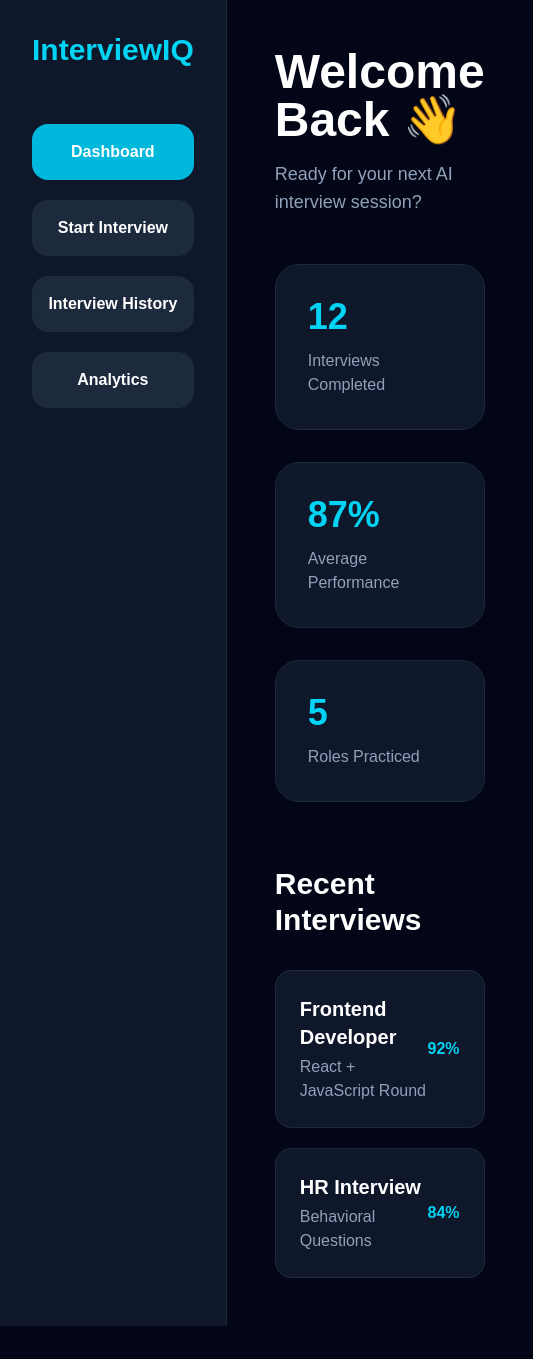
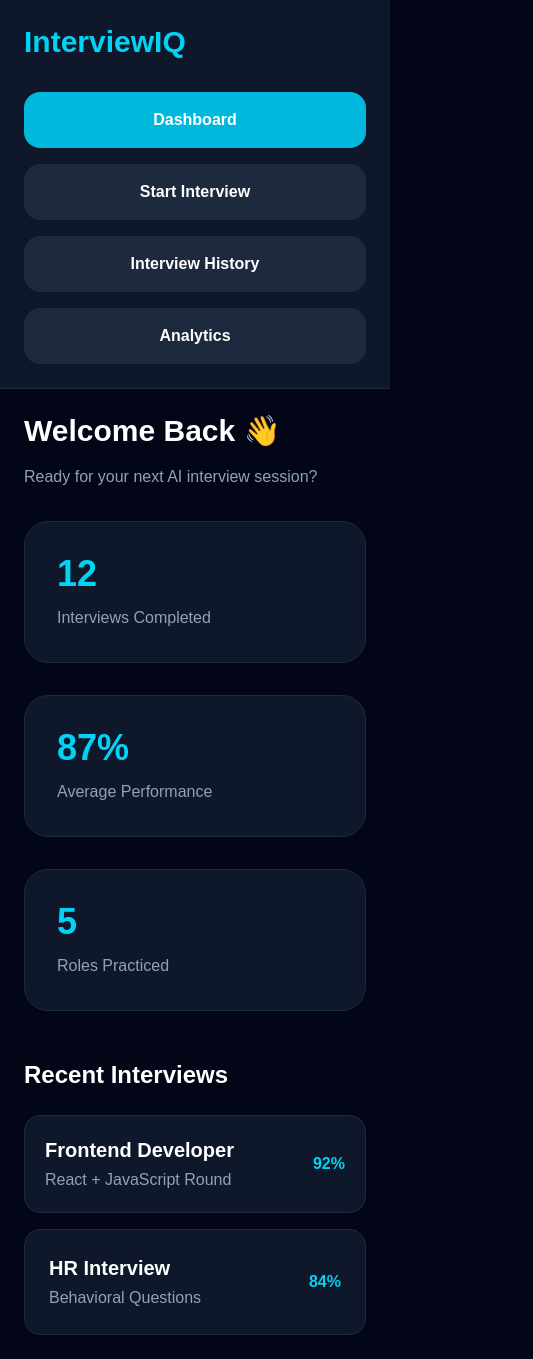
Before and after one commit to abhi-sri94/interviewiq, a React (Vite) app in the folder interviewiq/frontend/: page /dashboard in a window 390 px wide. Shown: the whole page, 533 px wide, since content can reach past the window. Before the commit the page ends 1326 px from the top, so only its background shows below. Built offline with nearby package versions, Linux system fonts and the light colour scheme; the HTML template or start-up script is replaced by a standard one.

Commit message:
Make full website responsive for mobile screens

```diff
--- a/interviewiq/frontend/src/pages/DashboardPage.jsx
+++ b/interviewiq/frontend/src/pages/DashboardPage.jsx
@@ -2,16 +2,16 @@ import { motion } from "framer-motion";
 
 function DashboardPage() {
     return (
-        <div className="min-h-screen bg-[#020617] text-white flex">
+        <div className="min-h-screen bg-[#020617] text-white flex flex-col md:flex-row">
 
             {/* Sidebar */}
-            <div className="w-[260px] bg-slate-900 border-r border-slate-800 p-8">
+            <div className="w-full md:w-[260px] bg-slate-900 border-b md:border-b-0 md:border-r border-slate-800 p-6 md:p-8">
 
-                <h1 className="text-3xl font-black text-cyan-400 mb-14">
+                <h1 className="text-3xl font-black text-cyan-400 mb-8 md:mb-14">
                     InterviewIQ
                 </h1>
 
-                <div className="space-y-5">
+                <div className="space-y-4 md:space-y-5">
 
                     <button className="w-full bg-cyan-500 text-white py-4 rounded-2xl font-semibold">
                         Dashboard
@@ -34,7 +34,7 @@ function DashboardPage() {
             </div>
 
             {/* Main Content */}
-            <div className="flex-1 p-12">
+            <div className="flex-1 p-6 md:p-12">
 
                 <motion.div
                     initial={{ opacity: 0, y: 25 }}
@@ -42,11 +42,11 @@ function DashboardPage() {
                     transition={{ duration: 0.7 }}
                 >
 
-                    <h1 className="text-5xl font-black mb-4">
+                    <h1 className="text-3xl md:text-5xl font-black mb-4">
                         Welcome Back 👋
                     </h1>
 
-                    <p className="text-slate-400 text-lg mb-12">
+                    <p className="text-slate-400 text-base md:text-lg mb-8 md:mb-12">
                         Ready for your next AI interview session?
                     </p>
 
@@ -86,15 +86,15 @@ function DashboardPage() {
                     </div>
 
                     {/* Recent Interviews */}
-                    <div className="mt-16">
+                    <div className="mt-12 md:mt-16">
 
-                        <h2 className="text-3xl font-bold mb-8">
+                        <h2 className="text-2xl md:text-3xl font-bold mb-6 md:mb-8">
                             Recent Interviews
                         </h2>
 
-                        <div className="space-y-5">
+                        <div className="space-y-4 md:space-y-5">
 
-                            <div className="bg-slate-900 border border-slate-800 rounded-2xl p-6 flex items-center justify-between">
+                            <div className="bg-slate-900 border border-slate-800 rounded-2xl p-5 md:p-6 flex items-center justify-between">
                                 <div>
                                     <h3 className="text-xl font-semibold">
                                         Frontend Developer
--- a/interviewiq/frontend/src/pages/HomePage.jsx
+++ b/interviewiq/frontend/src/pages/HomePage.jsx
@@ -50,26 +50,26 @@ function HomePage() {
                     initial={{ opacity: 0, y: 20 }}
                     animate={{ opacity: 1, y: 0 }}
                     transition={{ delay: 0.6, duration: 0.8 }}
-                    className="flex gap-5 mt-10 relative z-50"
+                    className="flex flex-col md:flex-row gap-4 md:gap-5 mt-10 relative z-50 w-full md:w-auto"
                 >
-                    <Link to="/interview">
-                        <button className="bg-cyan-500 hover:bg-cyan-600 transition px-10 py-4 rounded-2xl text-lg font-semibold cursor-pointer">
+                    <Link to="/interview" className="w-full md:w-auto">
+                        <button className="w-full md:w-auto bg-cyan-500 hover:bg-cyan-600 transition px-10 py-4 rounded-2xl text-lg font-semibold cursor-pointer">
                             Start Interview
                         </button>
                     </Link>
 
-                    <button className="border border-slate-600 hover:border-cyan-400 hover:text-cyan-400 transition-all duration-300 px-8 py-4 rounded-2xl text-lg">
+                    <button className="w-full md:w-auto border border-slate-600 hover:border-cyan-400 hover:text-cyan-400 transition-all duration-300 px-8 py-4 rounded-2xl text-lg">
                         Watch Demo
                     </button>
                 </motion.div>
 
                 {/* Stats */}
-                <div className="grid grid-cols-3 gap-8 mt-24 w-full max-w-4xl">
+                <div className="grid grid-cols-1 md:grid-cols-3 gap-6 md:gap-8 mt-16 md:mt-24 w-full max-w-4xl relative z-40">
 
                     <motion.div
                         whileHover={{ scale: 1.05 }}
                         transition={{ type: "spring", stiffness: 250 }}
-                        className="bg-slate-900/70 border border-slate-800 rounded-3xl p-8 backdrop-blur-md"
+                        className="bg-slate-900/70 border border-slate-800 rounded-3xl p-6 md:p-8 backdrop-blur-md"
                     >                        <h2 className="text-2xl font-bold text-cyan-400">AI Powered</h2>
                         <p className="text-slate-400 mt-2">Smart Interview Engine</p>
                     </motion.div>
@@ -77,7 +77,7 @@ function HomePage() {
                     <motion.div
                         whileHover={{ scale: 1.05 }}
                         transition={{ type: "spring", stiffness: 250 }}
-                        className="bg-slate-900/70 border border-slate-800 rounded-3xl p-8 backdrop-blur-md"
+                        className="bg-slate-900/70 border border-slate-800 rounded-3xl p-6 md:p-8 backdrop-blur-md"
                     >                    <h2 className="text-2xl font-bold text-cyan-400">Instant</h2>
                         <p className="text-slate-400 mt-2">Performance Feedback</p>
                     </motion.div>
@@ -85,7 +85,7 @@ function HomePage() {
                     <motion.div
                         whileHover={{ scale: 1.05 }}
                         transition={{ type: "spring", stiffness: 250 }}
-                        className="bg-slate-900/70 border border-slate-800 rounded-3xl p-8 backdrop-blur-md"
+                        className="bg-slate-900/70 border border-slate-800 rounded-3xl p-6 md:p-8 backdrop-blur-md"
                     >                    <h2 className="text-2xl font-bold text-cyan-400">Multi Role</h2>
                         <p className="text-slate-400 mt-2">Frontend, Backend & HR</p>
                     </motion.div>
@@ -94,11 +94,12 @@ function HomePage() {
 
             </section >
             {/* Features Section */}
-            < section className="px-8 py-28 max-w-7xl mx-auto" >
+            < section className="px-6 md:px-8 py-20 md:py-28 max-w-7xl mx-auto" >
 
-                <div className="text-center mb-20">
-                    <h2 className="text-5xl font-bold">
+                <div className="text-center mb-16 md:mb-20">
+                    <h2 className="text-4xl md:text-5xl font-bold leading-tight">
                         Everything You Need To
+                        <br className="md:hidden" />
                         <span className="text-cyan-400"> Ace Interviews</span>
                     </h2>
 
@@ -168,12 +169,12 @@ function HomePage() {
 
             </section >
             {/* How It Works */}
-            < section className="px-8 py-28 bg-slate-950/40" >
+            < section className="px-6 md:px-8 py-20 md:py-28 bg-slate-950/40" >
 
                 <div className="max-w-7xl mx-auto">
 
-                    <div className="text-center mb-20">
-                        <h2 className="text-5xl font-bold">
+                    <div className="text-center mb-16 md:mb-20">
+                        <h2 className="text-4xl md:text-5xl font-bold">
                             How
                             <span className="text-cyan-400"> InterviewIQ </span>
                             Works
@@ -246,19 +247,20 @@ function HomePage() {
 
             </section >
             {/* CTA Section */}
-            < section className="px-8 py-32" >
+            < section className="px-6 md:px-8 py-20 md:py-32" >
 
                 <div className="max-w-5xl mx-auto">
 
-                    <div className="relative overflow-hidden bg-gradient-to-r from-cyan-500/20 to-blue-500/20 border border-cyan-500/20 rounded-[40px] p-16 text-center backdrop-blur-xl">
+                    <div className="relative overflow-hidden bg-gradient-to-r from-cyan-500/20 to-blue-500/20 border border-cyan-500/20 rounded-3xl md:rounded-[40px] p-8 md:p-16 text-center backdrop-blur-xl">
 
                         {/* Glow */}
                         <div className="absolute inset-0 bg-cyan-500/10 blur-3xl"></div>
 
                         <div className="relative z-10">
 
-                            <h2 className="text-5xl md:text-6xl font-black leading-tight">
+                            <h2 className="text-4xl md:text-6xl font-black leading-tight">
                                 Ready To Crack Your
+                                <br className="md:hidden" />
                                 <span className="text-cyan-400"> Dream Job?</span>
                             </h2>
 
@@ -267,13 +269,13 @@ function HomePage() {
                                 instant feedback, and role-specific preparation.
                             </p>
 
-                            <div className="flex justify-center gap-6 mt-12">
+                            <div className="flex flex-col md:flex-row justify-center gap-4 md:gap-6 mt-10 md:mt-12">
 
-                                <button className="bg-cyan-500 hover:bg-cyan-600 transition-all duration-300 px-10 py-5 rounded-2xl text-lg font-bold shadow-lg shadow-cyan-500/30">
+                                <button className="w-full md:w-auto bg-cyan-500 hover:bg-cyan-600 transition-all duration-300 px-10 py-4 md:py-5 rounded-2xl text-lg font-bold shadow-lg shadow-cyan-500/30">
                                     Start Free
                                 </button>
 
-                                <button className="border border-slate-500 hover:border-cyan-400 hover:text-cyan-400 transition-all duration-300 px-10 py-5 rounded-2xl text-lg font-bold">
+                                <button className="w-full md:w-auto border border-slate-500 hover:border-cyan-400 hover:text-cyan-400 transition-all duration-300 px-10 py-4 md:py-5 rounded-2xl text-lg font-bold">
                                     Learn More
                                 </button>
 
```
